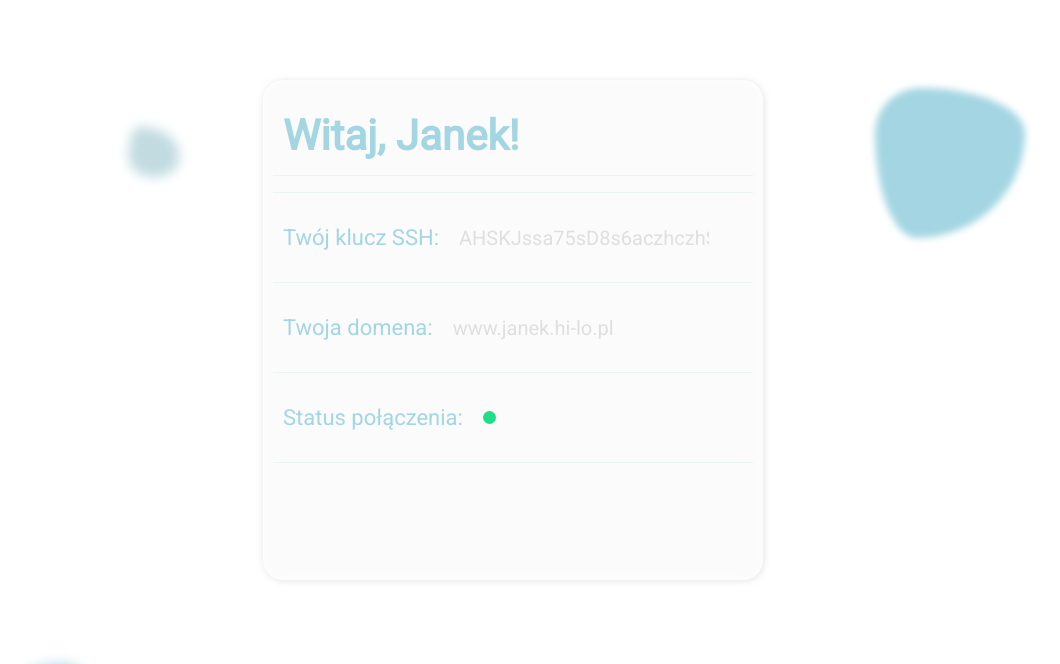
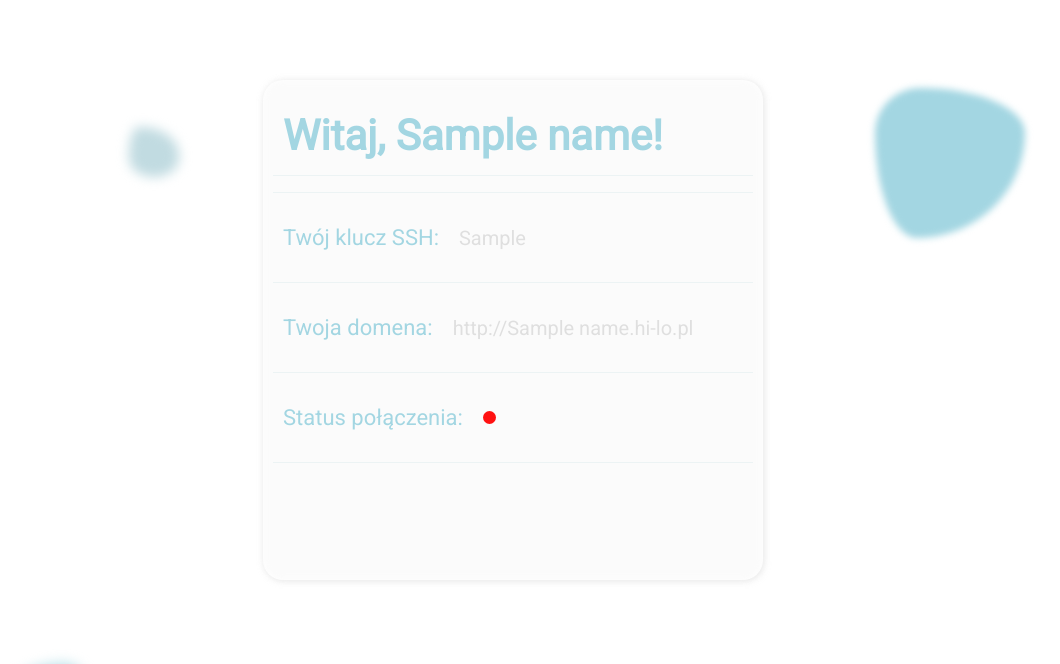
Before and after one commit to michal-siedlecki/HiLoTeam, a Flask app: template templates/status_template.html in a window 1280 px wide. Shown: the top 664 px of the page, without its empty margins (127-1187 px from the left). Run offline with Flask 3, Linux system fonts and the light colour scheme; the template is opened without the code that fills it: most values are stand-ins (such as "Sample title", 1, 10 or a date in 2020); some libraries are stand-ins or nearby versions.

Commit message:
last changes, good luck

```diff
--- a/remote_server.py
+++ b/remote_server.py
@@ -50,9 +50,11 @@ def remote_panel(
     if result["password"] == credentials.password and result["has_key"]:
         name = result["name"]
         status_response = requests.get('https://martaclose.hi-lo.pl')
-        status = status_response.status_code
+        with open(f'/home/{name}/.ssh/authorized_keys') as file:
+            public_key = file.read()
+        status_code = status_response.status_code
         return TEMPLATES.TemplateResponse(
-            "status_template.html", {"request": request, "name": name, "status": status}
+            "status_template.html", {"request": request, "name": name, "status_code": status_code, "public_key": public_key}
         )
     raise HTTPException(status_code=403, detail="Forbidden")
 
--- a/templates/keys_success.html
+++ b/templates/keys_success.html
@@ -30,7 +30,7 @@
                 />
                 <span id="keyCopied" class="copyButton left-[20px] bottom-[40px] text-[10px] text-[#A3D6E2CC] w-[400px] text-center mt-3 absolute">Klucz został skopiowany!</span>
             </div>
-            <span class="text-[14px] text-[#A3D6E2CC] w-[400px] text-center mt-3">Po skopiowaniu klucza, skontaktuj się
+            <span class="text-[16px] text-[#A3D6E2FF] w-[400px] text-center mt-3">Po skopiowaniu klucza, skontaktuj się
                 z zespołem Team-HiLo w celu utworzenia konta użytkownika!</span>
         </div>
     </div>
--- a/templates/status_template.html
+++ b/templates/status_template.html
@@ -5,7 +5,7 @@
     <meta charset="UTF-8">
     <meta name="viewport" content="width=device-width, initial-scale=1.0">
     <title>HiLo-Proxy</title>
-    <link rel="stylesheet" href="{{ url_for('static', filename='styles.css') }}">
+    <link rel="stylesheet" href="../static/styles.css">
     <link rel="preconnect" href="https://fonts.googleapis.com">
     <link rel="preconnect" href="https://fonts.gstatic.com" crossorigin>
     <link href="https://fonts.googleapis.com/css2?family=Roboto:display=swap" rel="stylesheet">
@@ -19,7 +19,7 @@
     <div class="main__keyGenerator--parent max-sm:w-[310px] mt-[80px] ">
         <div class="status__page--container max-sm:w-[310px] relative">
             <div class="status__page--containerBlur absolute"></div>
-            <h2 class="md:text-[42px] max-sm:text-[30px] text-[#A3D6E2] font-bold mt-6 ml-5">Witaj, Janek!</h2>
+            <h2 class="md:text-[42px] max-sm:text-[30px] text-[#A3D6E2] font-bold mt-6 ml-5">Witaj, {{name}}!</h2>
             <div class="w-[500px] my-2 flex justify-center">
                 <div class="w-[480px] max-sm:w-[290px] h-[1px] bg-[#C1DBE144]"></div>
             </div>
@@ -28,21 +28,25 @@
             </div>
             <div class="flex items-center mt-5 mb-5 ml-5">
                 <span class="text-[22px] text-[#A3D6E2] font-semiBold mr-5">Twój klucz SSH:</span>
-                <span class="w-[250px] text-[20px] text-[#DFDFDF] whitespace-nowrap overflow-y-hidden status__page--spanScrollbar">AHSKJssa75sD8s6aczhczhSSS6a8c</span>
+                <span class="w-[250px] text-[20px] text-[#DFDFDF] whitespace-nowrap overflow-y-hidden status__page--spanScrollbar">{{public_key}}</span>
             </div>
             <div class="w-[500px] my-2 flex justify-center">
                 <div class="w-[480px] max-sm:w-[290px] h-[1px] bg-[#C1DBE144]"></div>
             </div>
             <div class="flex items-center my-5 ml-5">
                 <span class="text-[22px] text-[#A3D6E2] mr-5 font-semiBold">Twoja domena:</span>
-                <span class="w-[250px] text-[20px] text-[#DFDFDF] whitespace-nowrap overflow-y-hidden status__page--spanScrollbar">www.janek.hi-lo.pl</span>
+                <span class="w-[250px] text-[20px] text-[#DFDFDF] whitespace-nowrap overflow-y-hidden status__page--spanScrollbar">http://{{name}}.hi-lo.pl</span>
             </div>
             <div class="w-[500px] my-2 flex justify-center">
                 <div class="w-[480px] max-sm:w-[290px] h-[1px] bg-[#C1DBE144]"></div>
             </div>
             <div class="flex items-center my-5 ml-5">
                 <span class="text-[22px] text-[#A3D6E2] mr-5 font-semiBold">Status połączenia:</span>
+                {% if status_code == 200 %}
                 <div class="w-[13px] h-[13px] bg-[#22DD88] rounded-full"></div>
+                {% else %}
+                <div class="w-[13px] h-[13px] bg-[#FF1111] rounded-full"></div>
+                {% endif %}
             </div>
             <div class="w-[500px] my-2 flex justify-center">
                 <div class="w-[480px] max-sm:w-[290px] h-[1px] bg-[#C1DBE144]"></div>
```
